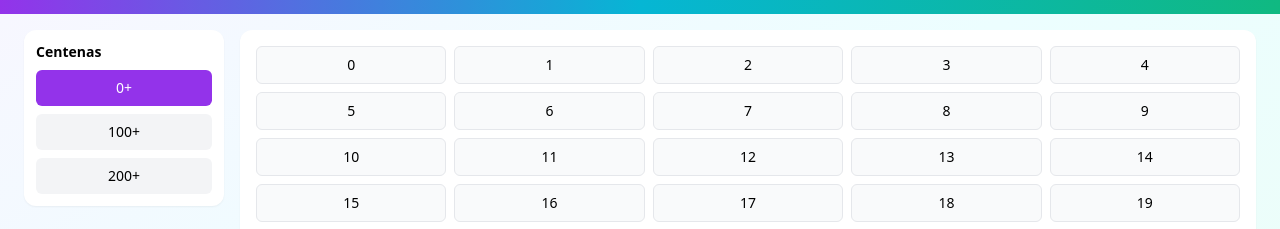
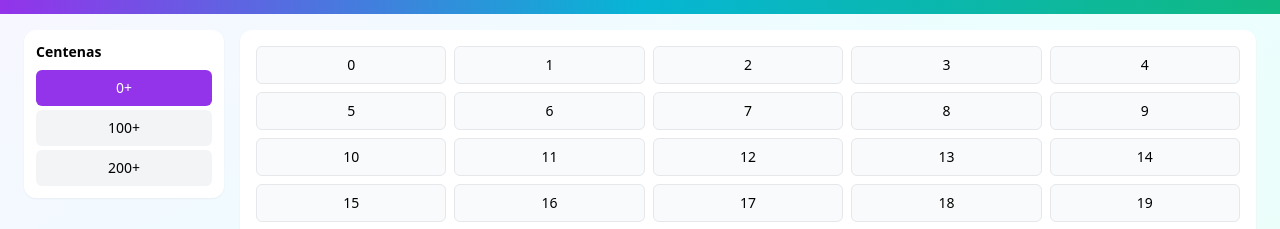
Before and after one commit to Alessandracodec/sorteio, a React (Create React App) app: page / in a window 1280 px wide. Shown: the part 154-383 px from the top of the page. Built offline with nearby package versions, Linux system fonts and the light colour scheme.

Commit message:
Atualizar o NumeradorCentenas.js

```diff
--- a/src/components/sorteio/NumeradorCentenas.js
+++ b/src/components/sorteio/NumeradorCentenas.js
@@ -4,7 +4,7 @@
   return (
     <div className="p-3 bg-white rounded-xl shadow-sm w-full">
       <h3 className="text-sm font-semibold mb-2">Centenas</h3>
-      <div className="flex flex-col gap-2">
+      <div className="flex flex-col gap-1">
         {[...Array(totalCentenas)].map((_, i) => (
           <button
             key={i}
```
